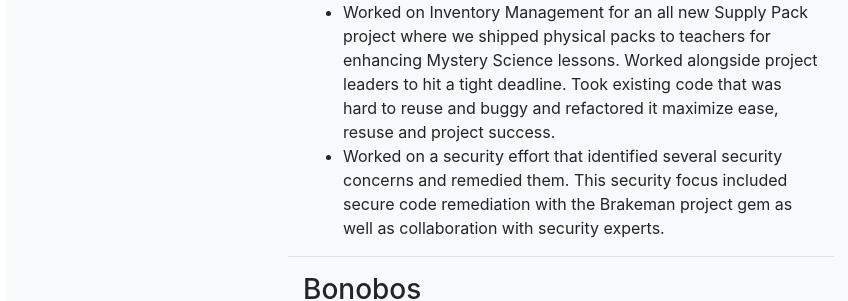
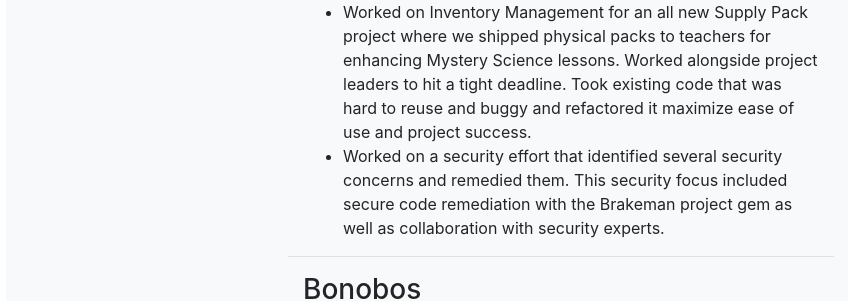
Before and after one commit to jdodson/jdodsonorg, a Jekyll site: the page built from resume.html, in a window 1280 px wide and 900 px high, scrolled down 592 px. Shown: the part 258-559 px from the top of the window, without its empty margins (79-927 px from the left). Built offline with Jekyll 4.4.1, drawn with Linux system fonts in a browser that asks for light colours; nearby versions of some CDN libraries.

Commit message:
Updating some text

```diff
--- a/docs/resume.html
+++ b/docs/resume.html
@@ -85,7 +85,7 @@
           <small class="text-muted">March 2019 - February 2020</small>
           <ul>
             <li>Lead an effort to upgrade from Rails 5, 5.1 to Rails 6 with zero downtime.  Refactored usage of Octopus project gem Sharding to native Rails 6 Sharding.</li>
-            <li>Worked on Inventory Management for an all new Supply Pack project where we shipped physical packs to teachers for enhancing Mystery Science lessons.  Worked alongside project leaders to hit a tight deadline.  Took existing code that was hard to reuse and buggy and refactored it maximize ease, resuse and project success.</li>
+            <li>Worked on Inventory Management for an all new Supply Pack project where we shipped physical packs to teachers for enhancing Mystery Science lessons.  Worked alongside project leaders to hit a tight deadline.  Took existing code that was hard to reuse and buggy and refactored it maximize ease of use and project success.</li>
             <li>Worked on a security effort that identified several security concerns and remedied them.  This security focus included secure code remediation with the Brakeman project gem as well as collaboration with security experts.</li>
           </ul>
         </div>
--- a/resume.html
+++ b/resume.html
@@ -59,7 +59,7 @@
           <small class="text-muted">March 2019 - February 2020</small>
           <ul>
             <li>Lead an effort to upgrade from Rails 5, 5.1 to Rails 6 with zero downtime.  Refactored usage of Octopus project gem Sharding to native Rails 6 Sharding.</li>
-            <li>Worked on Inventory Management for an all new Supply Pack project where we shipped physical packs to teachers for enhancing Mystery Science lessons.  Worked alongside project leaders to hit a tight deadline.  Took existing code that was hard to reuse and buggy and refactored it maximize ease, resuse and project success.</li>
+            <li>Worked on Inventory Management for an all new Supply Pack project where we shipped physical packs to teachers for enhancing Mystery Science lessons.  Worked alongside project leaders to hit a tight deadline.  Took existing code that was hard to reuse and buggy and refactored it maximize ease of use and project success.</li>
             <li>Worked on a security effort that identified several security concerns and remedied them.  This security focus included secure code remediation with the Brakeman project gem as well as collaboration with security experts.</li>
           </ul>
         </div>
```
